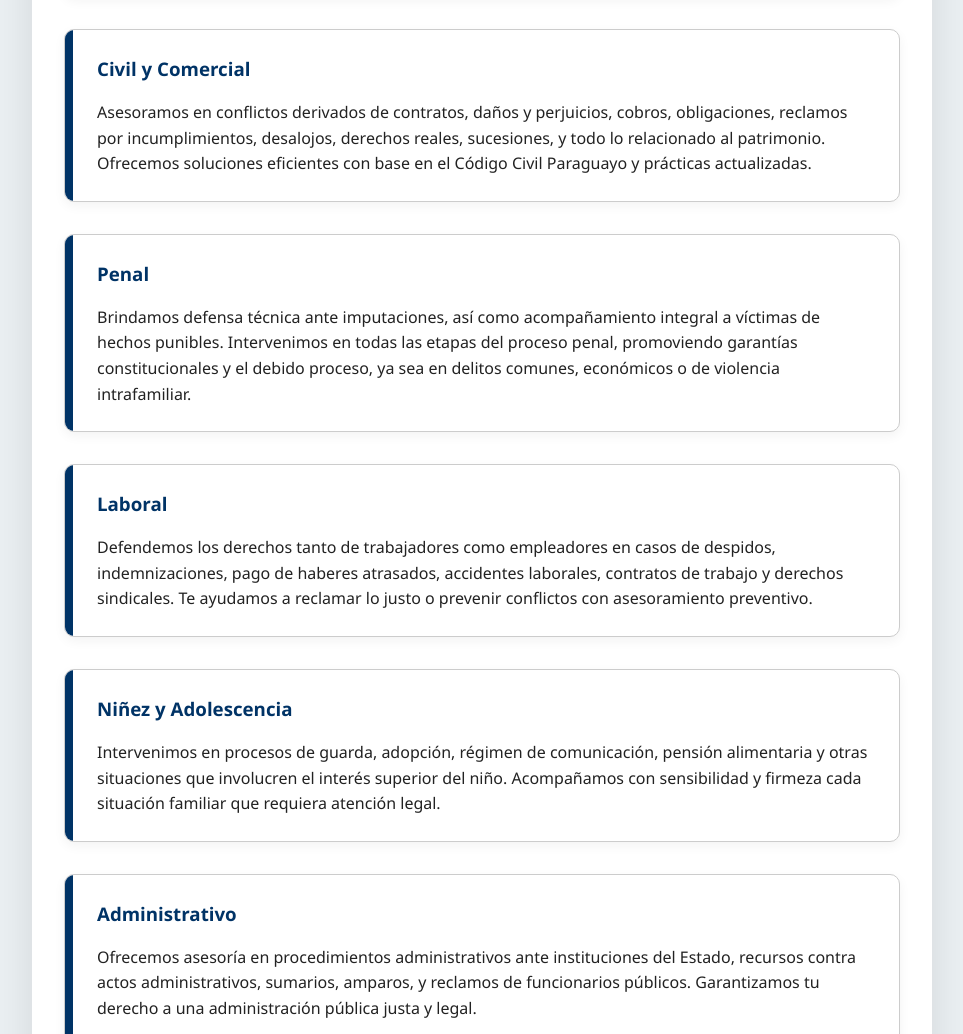
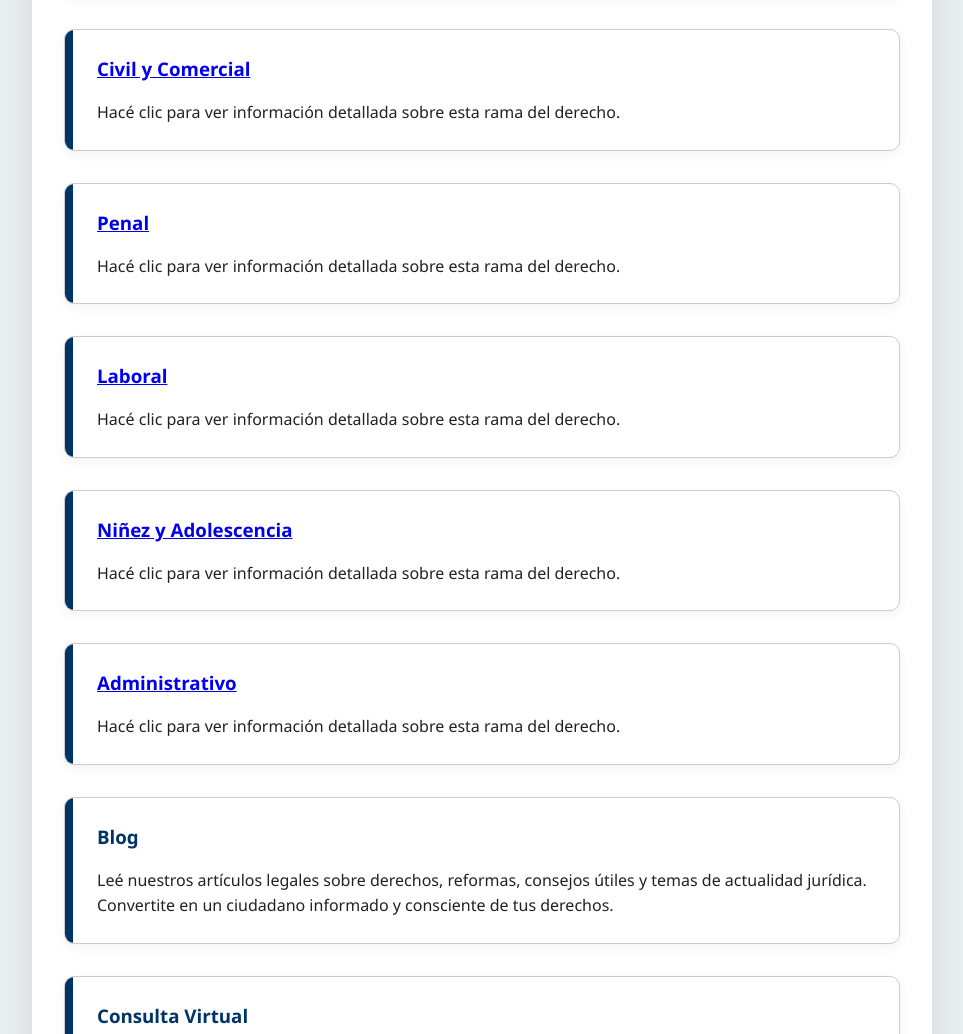
Before and after one commit to Ubilov/Abogado_Virtual, a website: page index.html in a window 1280 px wide. Shown: the part 1438-2472 px from the top of the page, without its empty margins (158-1121 px from the left). Drawn offline with Linux system fonts and the light colour scheme.

Commit message:
Update index.html
update1

```diff
--- a/index.html
+++ b/index.html
@@ -26,7 +26,7 @@
   <a href="#interes-publico">INTERÉS PÚBLICO</a>
 </nav>
 
-<img src="Hero.jpg" alt="Imagen de portada del abogado virtual">
+<img src="hero.jpg" alt="">
 
 <main class="pagina">
   <section id="inicio">
@@ -44,42 +44,51 @@
   <section class="seccion-legal">
     <div class="banda-lateral"></div>
     <div class="contenido-seccion">
-      <h3>Civil y Comercial</h3>
-      <p>Asesoramos en conflictos derivados de contratos, daños y perjuicios, cobros, obligaciones, reclamos por incumplimientos, desalojos, derechos reales, sucesiones, y todo lo relacionado al patrimonio. Ofrecemos soluciones eficientes con base en el Código Civil Paraguayo y prácticas actualizadas.</p>
+      <h3><a href="civil-comercial.html">Civil y Comercial</a></h3>
+      <p>Hacé clic para ver información detallada sobre esta rama del derecho.</p>
     </div>
   </section>
+
+
 
   <section class="seccion-legal">
     <div class="banda-lateral"></div>
     <div class="contenido-seccion">
-      <h3>Penal</h3>
-      <p>Brindamos defensa técnica ante imputaciones, así como acompañamiento integral a víctimas de hechos punibles. Intervenimos en todas las etapas del proceso penal, promoviendo garantías constitucionales y el debido proceso, ya sea en delitos comunes, económicos o de violencia intrafamiliar.</p>
+      <h3><a href="penal.html">Penal</a></h3>
+      <p>Hacé clic para ver información detallada sobre esta rama del derecho.</p>
     </div>
   </section>
+
+
 
   <section class="seccion-legal">
     <div class="banda-lateral"></div>
     <div class="contenido-seccion">
-      <h3>Laboral</h3>
-      <p>Defendemos los derechos tanto de trabajadores como empleadores en casos de despidos, indemnizaciones, pago de haberes atrasados, accidentes laborales, contratos de trabajo y derechos sindicales. Te ayudamos a reclamar lo justo o prevenir conflictos con asesoramiento preventivo.</p>
+      <h3><a href="laboral.html">Laboral</a></h3>
+      <p>Hacé clic para ver información detallada sobre esta rama del derecho.</p>
     </div>
   </section>
+
+
 
   <section class="seccion-legal">
     <div class="banda-lateral"></div>
     <div class="contenido-seccion">
-      <h3>Niñez y Adolescencia</h3>
-      <p>Intervenimos en procesos de guarda, adopción, régimen de comunicación, pensión alimentaria y otras situaciones que involucren el interés superior del niño. Acompañamos con sensibilidad y firmeza cada situación familiar que requiera atención legal.</p>
+      <h3><a href="ninez-adolescencia.html">Niñez y Adolescencia</a></h3>
+      <p>Hacé clic para ver información detallada sobre esta rama del derecho.</p>
     </div>
   </section>
+
+
 
   <section class="seccion-legal">
     <div class="banda-lateral"></div>
     <div class="contenido-seccion">
-      <h3>Administrativo</h3>
-      <p>Ofrecemos asesoría en procedimientos administrativos ante instituciones del Estado, recursos contra actos administrativos, sumarios, amparos, y reclamos de funcionarios públicos. Garantizamos tu derecho a una administración pública justa y legal.</p>
+      <h3><a href="administrativo.html">Administrativo</a></h3>
+      <p>Hacé clic para ver información detallada sobre esta rama del derecho.</p>
     </div>
   </section>
+
 
   <section id="blog" class="seccion-legal">
     <div class="banda-lateral"></div>
@@ -110,6 +119,20 @@
         <li><a href="https://www.mtess.gov.py/" target="_blank">Ministerio de Trabajo</a></li>
         <li><a href="https://www.policia.gov.py/" target="_blank">Policía Nacional</a></li>
         <li><a href="https://www.congreso.gov.py/" target="_blank">Congreso Nacional</a></li>
+      </ul>
+    </div>
+  </section>
+
+
+  <section id="noticias" class="seccion-legal">
+    <div class="banda-lateral"></div>
+    <div class="contenido-seccion">
+      <h3>Noticias Jurídicas</h3>
+      <ul>
+        <li><a href="https://www.pj.gov.py/notas/0" target="_blank">Corte Suprema de Justicia - Últimas novedades</a></li>
+        <li><a href="https://www.abc.com.py/nacionales/justicia/" target="_blank">Justicia - ABC Color</a></li>
+        <li><a href="https://www.lanacion.com.py/judiciales/" target="_blank">Judiciales - La Nación</a></li>
+        <li><a href="https://www.ultimahora.com/judiciales" target="_blank">Sección Judiciales - Última Hora</a></li>
       </ul>
     </div>
   </section>
```
